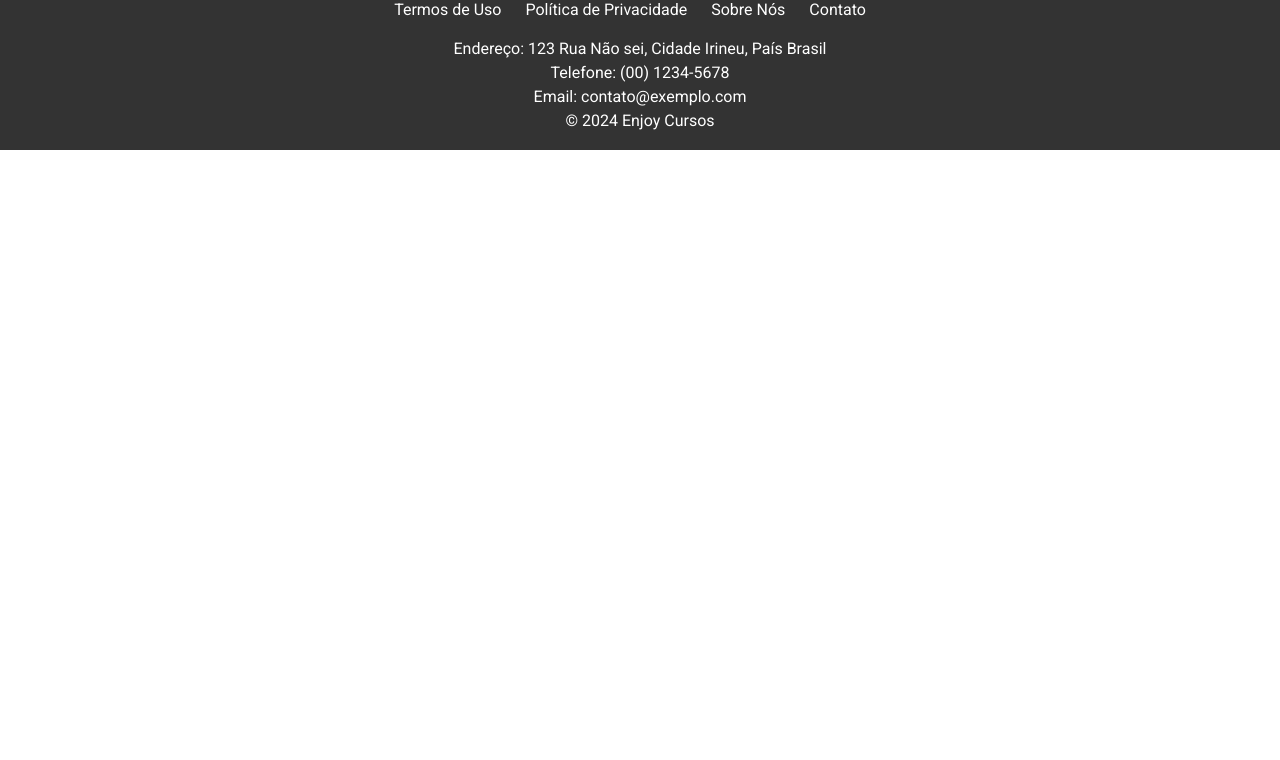
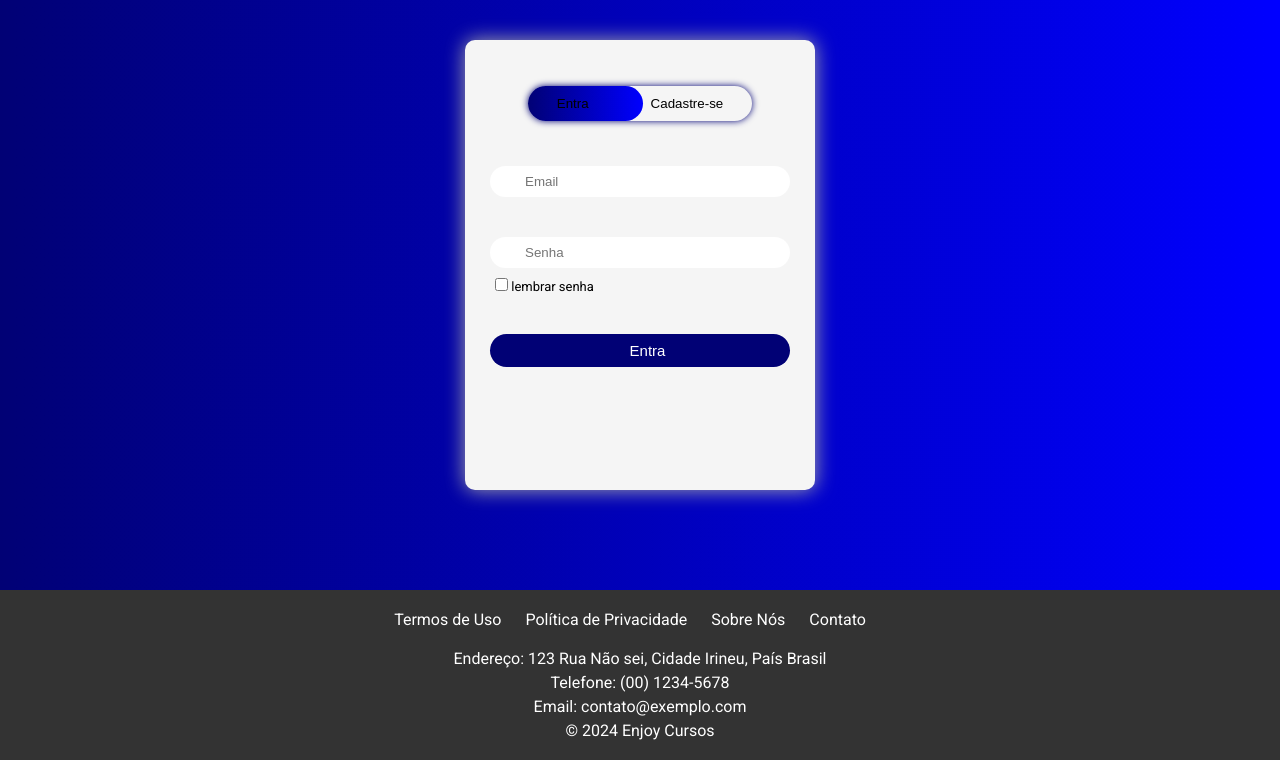
Before and after one commit to felipe15207/enjoy-cursos, a PHP site: page /login-cadastro.html in a window 1280 px wide. Shown: the part 145-905 px from the top of the page. Before the commit the page ends 800 px from the top, so only its background shows below. Run offline with PHP 8.4, Linux system fonts and the light colour scheme.

Commit message:
tela de login e cadastro
primeiro prototipo da tela de login e cadastro

```diff
--- a/index.html
+++ b/index.html
@@ -15,13 +15,13 @@
 </head>
 <body>
     <header class="cabecalho">
-      <div class="logo"><p>Enjoy</p><div class="logo-img"><a href=""><img src="images/logo_enjoycursos.png" alt="Logo Enjoy-Cursos"></div></a><p>Cursos</p></div>
+      <div class="logo"><p>Enjoy</p><div class="logo-img"><a href="index.html"><img src="images/logo_enjoycursos.png" alt="Logo Enjoy-Cursos"></div></a><p>Cursos</p></div>
 
 
 
         <nav class="menu">
             <ul class="menu-lista">
-                <li><a href="" style="border-bottom: 3px solid white;">Início</a></li>
+                <li><a href="index.html" style="border-bottom: 3px solid white;">Início</a></li>
                 <li><a href="">Categorias</a></li>
                 <li><a href="">Certificações</a></li>
                 <li><a href="">Sobre</a></li>
@@ -31,7 +31,7 @@
         </nav>
         <button class="menu-btn"></button>
 
-        <button class="user-container"><a href=""><img src="images/user.png" alt="" title="Entre ou Cadastre-se"></a></button>
+        <button class="user-container"><a href="login-cadastro.html"><img src="images/user.png" alt="" title="Entre ou Cadastre-se"></a></button>
     </header>
     <article>
         <header>
--- a/login-cadastro.html
+++ b/login-cadastro.html
@@ -11,17 +11,130 @@
     <link rel="preconnect" href="https://fonts.googleapis.com">
     <link rel="preconnect" href="https://fonts.gstatic.com" crossorigin>
     <link href="https://fonts.googleapis.com/css2?family=Roboto:ital,wght@0,100;0,300;0,400;0,500;0,700;0,900;1,100;1,300;1,400;1,500;1,700;1,900&display=swap" rel="stylesheet">
-    <script defer src="scripts/btn-eventos.js"></script>
+    <style>
+
+    body {
+        background: linear-gradient(to right, #010175, #0000ff);
+        height: auto;
+    }
+
+    .formulario-container {
+        margin: 0 auto;
+        margin-top: 60px;
+        margin-bottom: 100px;
+        background-color: whitesmoke;
+        padding: 6px;
+        width: 350px;
+        height: 450px;
+        display: flex;
+        flex-direction: column;
+        align-items: center;
+        position: relative;
+        overflow: hidden;
+        border-radius: 10px;
+        box-shadow: 0 0 20px 0 darkgrey;
+    }
+
+    form {
+        position: absolute;
+        margin-top: 80px;
+        transition: .5s;
+        width: 300px;
+        height: 400px;
+    }
+
+    .formulario-btn-container {
+        margin-top: 40px;
+        position: relative;
+        border-radius: 30px;
+        box-shadow: 0 0 7px 0 #010175;
+    }
+
+    .formulario-btn-container button {
+        cursor: pointer;
+        background: transparent;
+        border: none;
+        position: relative;
+        padding: 10px 29px;
+    }
+
+    .btn-color {
+        position: absolute;
+        width: 115px;
+        height: 100%;
+        background: linear-gradient(to right, #010175, #0000ff);
+        border-radius: 30px;
+        transition: .3s;
+    }
+
+    #btn-login, #btn-cadastro {
+        transition: 0.5s;
+    }
+
+    input[type="text"], input[type="password"] {
+        border: none;
+        margin-top: 40px;
+        border-radius: 60px;
+        padding: 8px 0 8px 35px;
+        outline: none;
+        width: 100%;
+    }
+
+    button[type="submit"] {
+        background: #010175;
+        color: white;
+        border-radius: 30px;
+        width: 100%;
+        border: none;
+        outline: none;
+        padding: 8px 0 8px 15px;
+        font-size: 15px;
+        margin-top: 40px;
+        cursor: pointer;
+    }
+
+    .divCheck {
+        margin: 10px 0 0 5px;
+        width: 80%;
+        font-size: 13px;
+    }
+
+    #formulario-login {
+        left: 25px;
+    }
+
+    #formulario-cadastro {
+        left: 450px;
+    }
+
+    i {
+        position: absolute;
+        left: 0;
+        padding: 10px 10px;
+    }
+
+    .iEmail {
+        top: 40px;
+    }
+
+    .iPassword {
+        top: 114px;
+    }
+
+    .iPassword2 {
+        top: 190px;
+    }
+    </style>
 </head>
 <body>
     <header class="cabecalho">
-        <div class="logo"><p>Enjoy</p><div class="logo-img"><a href=""><img src="images/logo_enjoycursos.png" alt="Logo Enjoy-Cursos"></div></a><p>Cursos</p></div>
+        <div class="logo"><p>Enjoy</p><div class="logo-img"><a href="index.html"><img src="images/logo_enjoycursos.png" alt="Logo Enjoy-Cursos"></div></a><p>Cursos</p></div>
 
 
 
         <nav class="menu">
             <ul class="menu-lista">
-                <li><a href="" style="border-bottom: 3px solid white;">Início</a></li>
+                <li><a href="index.html">Início</a></li>
                 <li><a href="">Categorias</a></li>
                 <li><a href="">Certificações</a></li>
                 <li><a href="">Sobre</a></li>
@@ -31,12 +144,43 @@
         </nav>
         <button class="menu-btn"></button>
 
-        <button class="user-container"><a href=""><img src="images/user.png" alt="" title="Entre ou Cadastre-se"></a></button>
+        <button class="user-container"><a href="login-cadastro.html"><img src="images/user.png" alt="" title="Entre ou Cadastre-se"></a></button>
     </header>
-    <form action="">
 
+    <div class="formulario-container">
+        <div class="formulario-btn-container">
+          <div class="btn-color"></div>
+          <button id="btn-login">Entra</button>
+          <button id="btn-cadastro">Cadastre-se</button>
+        </div>
 
-    </form>
+        <form id="formulario-login">
+          <input type="text" placeholder="Email" required />
+          <i class="fas fa-envelope iEmail"></i>
+          <input type="password" placeholder="Senha" required />
+          <i class="fas fa-lock iPassword"></i>
+          <div class="divCheck">
+            <input type="checkbox" />
+            <span>lembrar senha</span>
+          </div>
+          <button type="submit">Entra</button>
+        </form>
+
+        <form id="formulario-cadastro">
+            <input type="text" placeholder="Email" required />
+            <input type="email" placeholder="Email" required />
+            <i class="fas fa-envelope iEmail"></i>
+            <input type="password" placeholder="Senha" required />
+            <i class="fas fa-lock iPassword"></i>
+            <input type="password" placeholder="Senha" required />
+            <i class="fas fa-lock iPassword2"></i>
+          <div class="divCheck">
+            <input type="checkbox" required />
+            <span>Termos</span>
+          </div>
+          <button type="submit">Cadastra</button>
+        </form>
+    </div>
 
     <footer>
         <div class="footer-links">
@@ -53,7 +197,31 @@
           <p>Email: contato@exemplo.com</p>
         </div>
         <p class="copyright">&copy; 2024 Enjoy Cursos</p>
-      </footer>
+    </footer>
 
+    <!--codigo login e cadastro-->
+    <script defer >
+        var formSignin = document.querySelector('#formulario-login');
+        var formSignup = document.querySelector('#formulario-cadastro');
+        var btnColor = document.querySelector('.btn-color');
+
+        document.querySelector('#btn-login')
+        .addEventListener('click', () => {
+            formSignin.style.left = "25px";
+            document.querySelector("#btn-login").style = "color: #FFF";
+            formSignup.style.left = "450px";
+            document.querySelector("#btn-cadastro").style = "color: #000";
+            btnColor.style.left = "0px";
+        })
+
+        document.querySelector('#btn-cadastro')
+        .addEventListener('click', () => {
+            formSignin.style.left = "-450px";
+            document.querySelector("#btn-login").style = "color: #000";
+            formSignup.style.left = "25px";
+            document.querySelector("#btn-cadastro").style = "color: #FFF";
+            btnColor.style.left = "110px";
+        })
+    </script>
 </body>
 </html>
--- a/styles/main.css
+++ b/styles/main.css
@@ -139,11 +139,11 @@ header.cabecalho {
 
   .curso a {
     text-decoration: none;
-    color: black;
-    background-color: rgb(36, 219, 0);
+    color: #FFF;
+    background-color: #010175;
     padding: 10px;
     border-radius: 10px;
-    border: 2px solid rgb(26, 156, 0);
+    border: 2px solid #000048;
     box-shadow: 1px 1px 9px ;
     display: block;
     margin-top: 10px;
@@ -152,6 +152,7 @@ header.cabecalho {
 
 /*rodape da pagina*/
 footer {
+    margin-top: 10px;
     background-color: #333;
     color: #fff;
     text-align: center;
```
Also changed, not shown: scripts/btn-eventos.js (line endings or trailing spaces).
